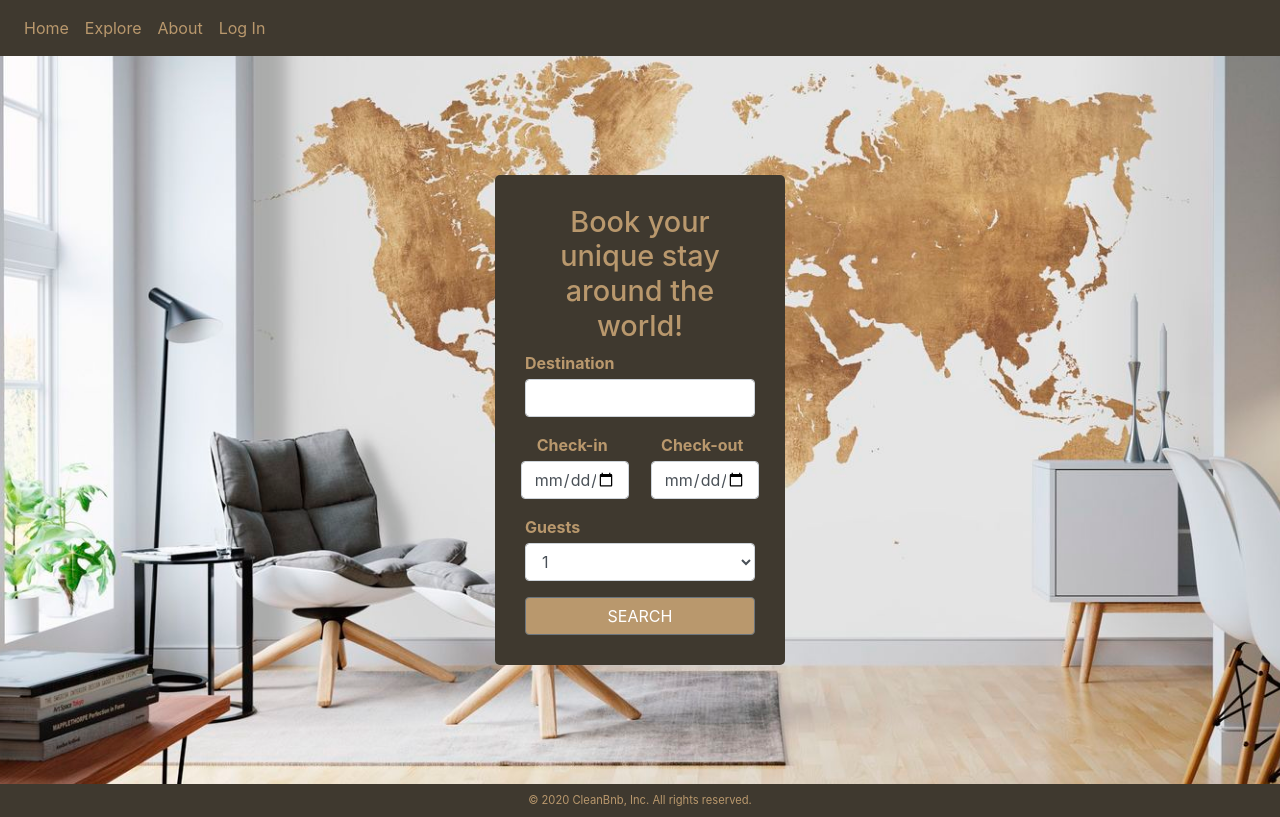
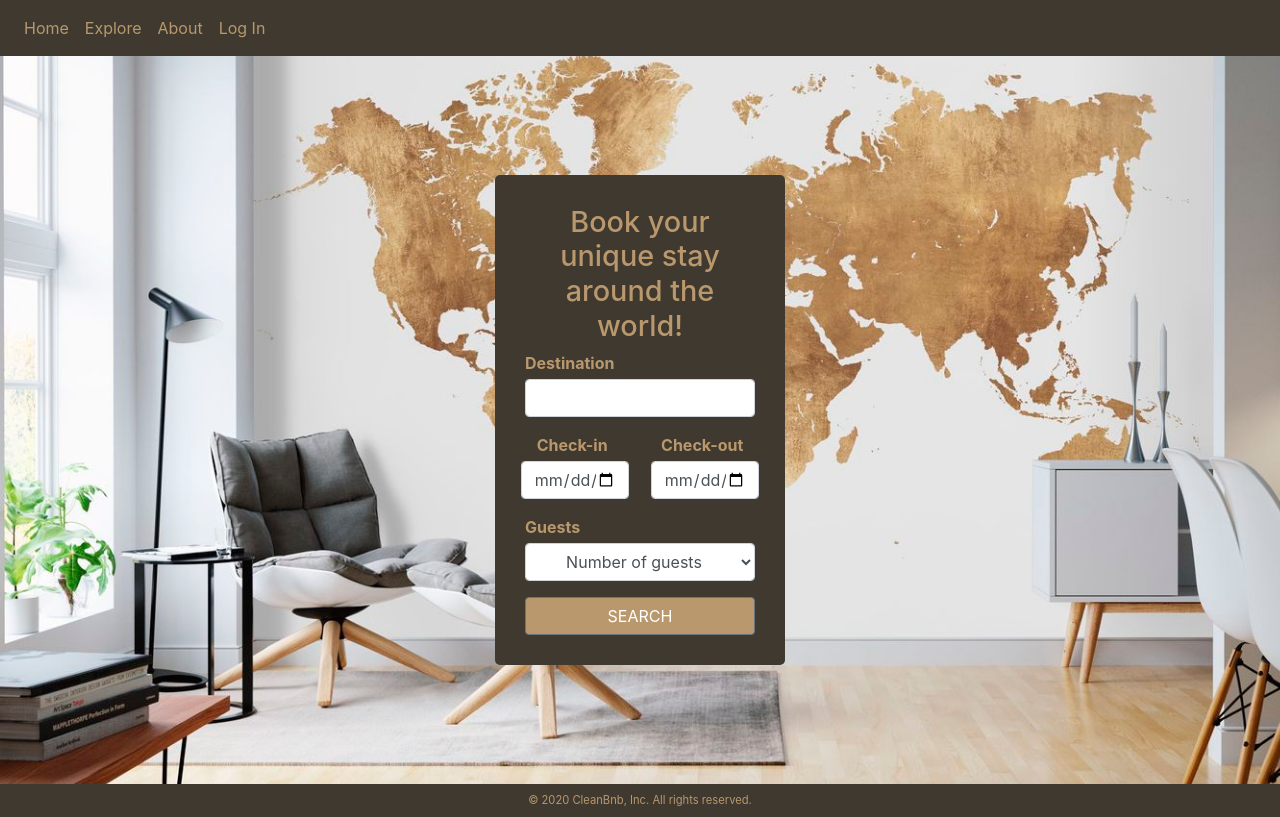
Before and after one commit to eeken/CleanBnB, a React (Create React App) app in the folder src/main/resources/frontend/: page / in a window 1280 px wide. Built offline with nearby package versions, Linux system fonts and the light colour scheme.

Commit message:
Minor visual update

```diff
--- a/src/main/resources/frontend/src/components/SearchAndFilterStart.js
+++ b/src/main/resources/frontend/src/components/SearchAndFilterStart.js
@@ -1,4 +1,4 @@
-import React, { useState, useContext } from "react";
+import React, { useState } from "react";
 import { Button, Form, FormGroup, Label, Input } from "reactstrap";
 import { useHistory } from "react-router-dom";
 
@@ -6,7 +6,7 @@ function LandingPage() {
   const [destination, setDestination] = useState("");
   const [checkIn, setCheckIn] = useState(0);
   const [checkOut, setCheckOut] = useState(0);
-  const [numberofguests, setNumberOfGuests] = useState(1);
+  const [numberofguests, setNumberOfGuests] = useState('');
 
   const submitSearch = async e => {
     e.preventDefault();
@@ -75,8 +75,10 @@ function LandingPage() {
             type="select"
             name="guestSelection"
             id="guestSelection"
+            style={{textAlignLast: 'center'}}
             onChange={e => setNumberOfGuests(e.target.value)}
           >
+            <option value={''}>Number of guests</option>
             <option value={1}>1</option>
             <option value={2}>2</option>
             <option value={3}>3</option>
```
